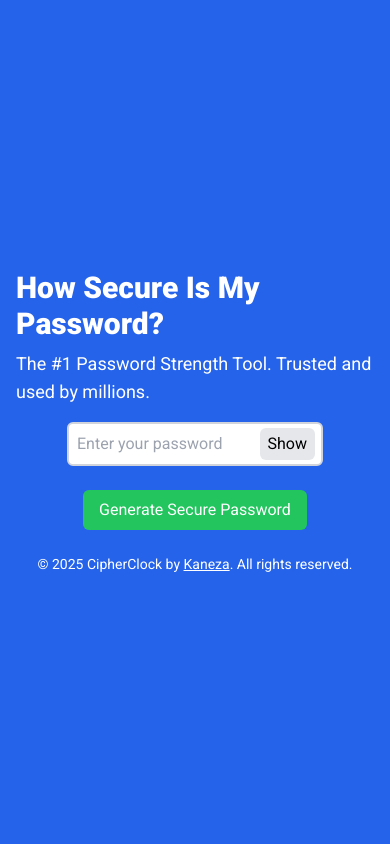
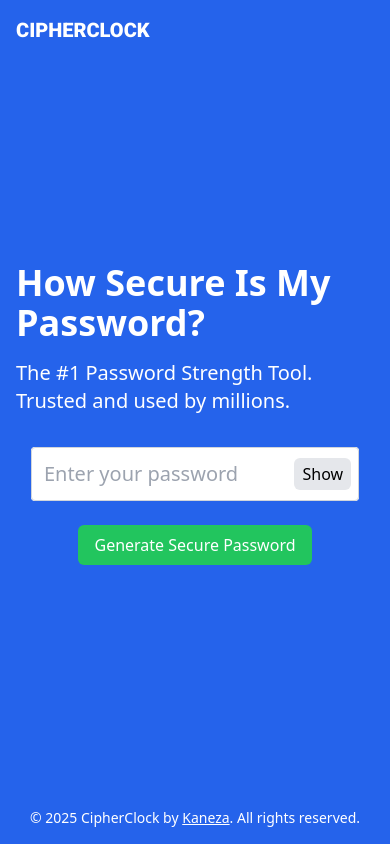
Before and after one commit to amankanz/cipher_clock, a Next.js app: page / in a window 390 px wide. Built offline with nearby package versions, Linux system fonts and the light colour scheme.

Commit message:
fix: Made the UI responsive

```diff
--- a/app/layout.tsx
+++ b/app/layout.tsx
@@ -1,9 +1,9 @@
 import type { Metadata } from "next";
 import "./globals.css";
-import { roboto } from "@/lib/fonts";
+import { openSans } from "@/lib/fonts";
 
 export const metadata: Metadata = {
-  title: "CryptChron",
+  title: "CipherClock",
   description: "Check your password's security strength",
 };
 
@@ -14,7 +14,7 @@ export default function RootLayout({
 }>) {
   return (
     <html lang="en">
-      <body className={`${roboto.className} antialiased`}>{children}</body>
+      <body className={`${openSans} antialiased`}>{children}</body>
     </html>
   );
 }
--- a/components/Footer.tsx
+++ b/components/Footer.tsx
@@ -1,3 +1,4 @@
+/*
 export default function Footer() {
   return (
     <p className="mt-6 text-sm">
@@ -14,3 +15,21 @@ export default function Footer() {
     </p>
   );
 }
+*/
+
+export default function Footer() {
+  return (
+    <p className="mt-6 text-sm text-center">
+      &copy; {new Date().getFullYear()} CipherClock by{" "}
+      <a
+        href="https://github.com/amankanz"
+        target="_blank"
+        rel="noopener noreferrer"
+        className="inline-block text-sm underline hover:no-underline hover:text-gray-900 transition-colors duration-200"
+      >
+        Kaneza
+      </a>
+      . All rights reserved.
+    </p>
+  );
+}
--- a/components/PasswordChecker.tsx
+++ b/components/PasswordChecker.tsx
@@ -1,65 +1,6 @@
 "use client";
 
 /*
-import CrackTimeMessage from "@/components/CrackTimeMessage";
-import Footer from "@/components/Footer";
-import GeneratePasswordButton from "@/components/GeneratePasswordButton";
-import PasswordInput from "@/components/PasswordInput";
-import { useState } from "react";
-
-export default function PasswordChecker() {
-  const [password, setPassword] = useState("");
-  const [strengthMessage, setStrengthMessage] = useState("");
-  const [background, setBackground] = useState("bg-blue-600");
-
-  const calculateStrength = (password: string) => {
-    if (!password) return "";
-    if (password.length < 6) return "Instantly";
-    if (password.length < 8) return "A few seconds";
-    if (password.length < 12) return "A few minutes";
-    if (password.length < 16) return "A few hours";
-    return "Years";
-  };
-
-  const handleChange = (e: React.ChangeEvent<HTMLInputElement>) => {
-    const newPassword = e.target.value;
-    setPassword(newPassword);
-    setStrengthMessage(
-      `It would take ${calculateStrength(newPassword)} to crack your password.`
-    );
-    setBackground(newPassword ? "bg-orange-500" : "bg-blue-600");
-  };
-
-  const generatePassword = () => {
-    const chars =
-      "ABCDEFGHIJKLMNOPQRSTUVWXYZabcdefghijklmnopqrstuvwxyz0123456789!@#$%^&*()";
-    const newPassword = Array.from({ length: 16 }, () =>
-      chars.charAt(Math.floor(Math.random() * chars.length))
-    ).join("");
-    setPassword(newPassword);
-    setStrengthMessage(
-      `It would take ${calculateStrength(newPassword)} to crack your password.`
-    );
-    setBackground("bg-orange-500");
-  };
-
-  return (
-    <div
-      className={`min-h-screen flex flex-col items-center justify-center ${background} text-white p-4`}
-    >
-      <h1 className="text-3xl font-bold">How Secure Is My Password?</h1>
-      <p className="text-lg mt-2">
-        The #1 Password Strength Tool. Trusted and used by millions.
-      </p>
-      <PasswordInput password={password} handleChange={handleChange} />
-      <CrackTimeMessage message={strengthMessage} />
-      <GeneratePasswordButton generatePassword={generatePassword} />
-      <Footer />
-    </div>
-  );
-}
-*/
-
 import { useState } from "react";
 import CrackTimeMessage from "@/components/CrackTimeMessage";
 import Footer from "@/components/Footer";
@@ -74,6 +15,16 @@ export default function PasswordChecker() {
   const calculateStrength = (password: string) => {
     if (!password) return { time: "", color: "bg-blue-600" };
 
+    // Determine character types used
+    let charTypes = 0;
+    if (/[a-z]/.test(password)) charTypes++;
+    if (/[A-Z]/.test(password)) charTypes++;
+    if (/[0-9]/.test(password)) charTypes++;
+    if (/[^a-zA-Z0-9]/.test(password)) charTypes++;
+
+    // Calculate effective length based on complexity
+    const effectiveLength = password.length * (1 + (charTypes - 1) * 0.5);
+
     const strengthLevels = [
       { maxLen: 5, time: "Instantly", color: "bg-red-600" },
       { maxLen: 7, time: "A few seconds", color: "bg-orange-600" },
@@ -85,7 +36,7 @@ export default function PasswordChecker() {
     ];
 
     const strength =
-      strengthLevels.find((level) => password.length <= level.maxLen) ||
+      strengthLevels.find((level) => effectiveLength <= level.maxLen) ||
       strengthLevels[strengthLevels.length - 1];
     return strength;
   };
@@ -131,3 +82,96 @@ export default function PasswordChecker() {
     </div>
   );
 }
+*/
+
+import { useState } from "react";
+import CrackTimeMessage from "@/components/CrackTimeMessage";
+import Footer from "@/components/Footer";
+import GeneratePasswordButton from "@/components/GeneratePasswordButton";
+import PasswordInput from "@/components/PasswordInput";
+import Link from "next/link";
+import { roboto } from "@/lib/fonts";
+
+export default function PasswordChecker() {
+  const [password, setPassword] = useState("");
+  const [strengthMessage, setStrengthMessage] = useState("");
+  const [background, setBackground] = useState("bg-blue-600");
+
+  const calculateStrength = (password: string) => {
+    if (!password) return { time: "", color: "bg-blue-600" };
+
+    let charTypes = 0;
+    if (/[a-z]/.test(password)) charTypes++;
+    if (/[A-Z]/.test(password)) charTypes++;
+    if (/[0-9]/.test(password)) charTypes++;
+    if (/[^a-zA-Z0-9]/.test(password)) charTypes++;
+
+    const effectiveLength = password.length * (1 + (charTypes - 1) * 0.5);
+
+    const strengthLevels = [
+      { maxLen: 5, time: "Instantly", color: "bg-red-600" },
+      { maxLen: 7, time: "A few seconds", color: "bg-orange-600" },
+      { maxLen: 11, time: "A few minutes", color: "bg-yellow-500" },
+      { maxLen: 15, time: "A few hours", color: "bg-green-500" },
+      { maxLen: 20, time: "A few months", color: "bg-teal-500" },
+      { maxLen: 25, time: "A few years", color: "bg-blue-500" },
+      { maxLen: 30, time: "5 million years", color: "bg-purple-500" },
+    ];
+
+    const strength =
+      strengthLevels.find((level) => effectiveLength <= level.maxLen) ||
+      strengthLevels[strengthLevels.length - 1];
+    return strength;
+  };
+
+  const handleChange = (e: React.ChangeEvent<HTMLInputElement>) => {
+    const newPassword = e.target.value;
+    setPassword(newPassword);
+    const { time, color } = calculateStrength(newPassword);
+    setStrengthMessage(
+      time
+        ? `It would take a computer about\n\n${time}\n\nto crack your password`
+        : ""
+    );
+    setBackground(color);
+  };
+
+  const generatePassword = () => {
+    const chars =
+      "ABCDEFGHIJKLMNOPQRSTUVWXYZabcdefghijklmnopqrstuvwxyz0123456789!@#$%^&*()";
+    const newPassword = Array.from({ length: 20 }, () =>
+      chars.charAt(Math.floor(Math.random() * chars.length))
+    ).join("");
+    setPassword(newPassword);
+    const { time, color } = calculateStrength(newPassword);
+    setStrengthMessage(
+      `It would take a computer about\n\n${time}\n\nto crack your password`
+    );
+    setBackground(color);
+  };
+
+  return (
+    <div className={`min-h-screen flex flex-col ${background} text-white p-4`}>
+      <nav>
+        <Link
+          href={"/"}
+          className={`text-xl font-black uppercase ${roboto.className}`}
+        >
+          CipherClock
+        </Link>
+      </nav>
+      <div className="flex-grow flex flex-col items-center justify-center">
+        <h1 className="text-4xl md:text-6xl font-bold">
+          How Secure Is My Password?
+        </h1>
+        <p className="text-xl md:text-2xl mt-4">
+          The #1 Password Strength Tool. Trusted and used by millions.
+        </p>
+        <PasswordInput password={password} handleChange={handleChange} />
+        <CrackTimeMessage message={strengthMessage} />
+        <GeneratePasswordButton generatePassword={generatePassword} />
+      </div>
+      <Footer />
+    </div>
+  );
+}
--- a/components/PasswordInput.tsx
+++ b/components/PasswordInput.tsx
@@ -1,95 +1,4 @@
 /*
-type PasswordInputProps = {
-  password: string;
-  onChange: (e: React.ChangeEvent<HTMLInputElement>) => void;
-};
-
-export const PasswordInput = ({ password, onChange }: PasswordInputProps) => (
-  <div>
-    <label
-      htmlFor="password"
-      className="block text-sm font-medium text-gray-700 mb-1"
-    >
-      Enter your password
-    </label>
-    <input
-      id="password"
-      type="text"
-      value={password}
-      onChange={onChange}
-      className="w-full px-4 py-2 border border-gray-300 rounded-lg focus:ring-2 focus:ring-blue-500 focus:border-blue-500 outline-none transition"
-      placeholder="Type or generate a password"
-    />
-  </div>
-);
-*/
-
-/*
-import type { Dispatch, SetStateAction } from "react";
-
-type PasswordInputProps = {
-  password: string;
-  setPassword: Dispatch<SetStateAction<string>>;
-  setCrackTime: Dispatch<SetStateAction<string>>;
-  setShowGenerated: Dispatch<SetStateAction<boolean>>;
-};
-
-export const PasswordInput = ({
-  password,
-  setPassword,
-  setCrackTime,
-  setShowGenerated,
-}: PasswordInputProps) => {
-  const handleChange = (e: React.ChangeEvent<HTMLInputElement>) => {
-    const newPassword = e.target.value;
-    setPassword(newPassword);
-    setCrackTime(calculateCrackTime(newPassword));
-    setShowGenerated(false);
-  };
-
-  return (
-    <div>
-      <label
-        htmlFor="password"
-        className="block text-sm font-medium text-gray-700 mb-1"
-      >
-        Enter your password
-      </label>
-      <input
-        id="password"
-        type="text"
-        value={password}
-        onChange={handleChange}
-        className="w-full px-4 py-2 border border-gray-300 rounded-lg focus:ring-2 focus:ring-blue-500 focus:border-blue-500 outline-none transition"
-        placeholder="Type or generate a password"
-      />
-    </div>
-  );
-};
-*/
-
-/*
-interface PasswordInputProps {
-  password: string;
-  handleChange: (e: React.ChangeEvent<HTMLInputElement>) => void;
-}
-
-export default function PasswordInput({
-  password,
-  handleChange,
-}: PasswordInputProps) {
-  return (
-    <input
-      type="text"
-      value={password}
-      onChange={handleChange}
-      placeholder="Enter your password"
-      className="mt-4 p-2 w-64 border-2 border-gray-300 text-black rounded-md"
-    />
-  );
-}
-*/
-
 import { useState } from "react";
 
 interface PasswordInputProps {
@@ -121,3 +30,37 @@ export default function PasswordInput({
     </div>
   );
 }
+*/
+
+import { useState } from "react";
+
+interface PasswordInputProps {
+  password: string;
+  handleChange: (e: React.ChangeEvent<HTMLInputElement>) => void;
+}
+
+export default function PasswordInput({
+  password,
+  handleChange,
+}: PasswordInputProps) {
+  const [showPassword, setShowPassword] = useState(false);
+
+  return (
+    <div className="w-11/12 max-w-lg bg-white relative rounded mt-8">
+      <input
+        type={showPassword ? "text" : "password"}
+        value={password}
+        onChange={handleChange}
+        className="w-full p-3 text-xl rounded border border-gray-300 text-gray-900 focus:outline-none focus:ring-2 focus:ring-blue-500"
+        placeholder="Enter your password"
+      />
+
+      <button
+        onClick={() => setShowPassword(!showPassword)}
+        className="absolute right-2 top-1/2 transform -translate-y-1/2 bg-gray-200 px-2 py-1 rounded-md text-black"
+      >
+        {showPassword ? "Hide" : "Show"}
+      </button>
+    </div>
+  );
+}
--- a/lib/fonts.ts
+++ b/lib/fonts.ts
@@ -1,8 +1,8 @@
-import { Roboto, Montserrat } from "next/font/google";
+import { Roboto, Open_Sans } from "next/font/google";
 
-export const montserrat = Montserrat({
+export const openSans = Open_Sans({
   subsets: ["latin"],
-  weight: ["400", "800", "900"],
+  weight: ["400", "800"],
 });
 export const roboto = Roboto({
   subsets: ["latin"],
```
Also changed, not shown: components/CrackTimeMessage.tsx (+4 -41 lines).
